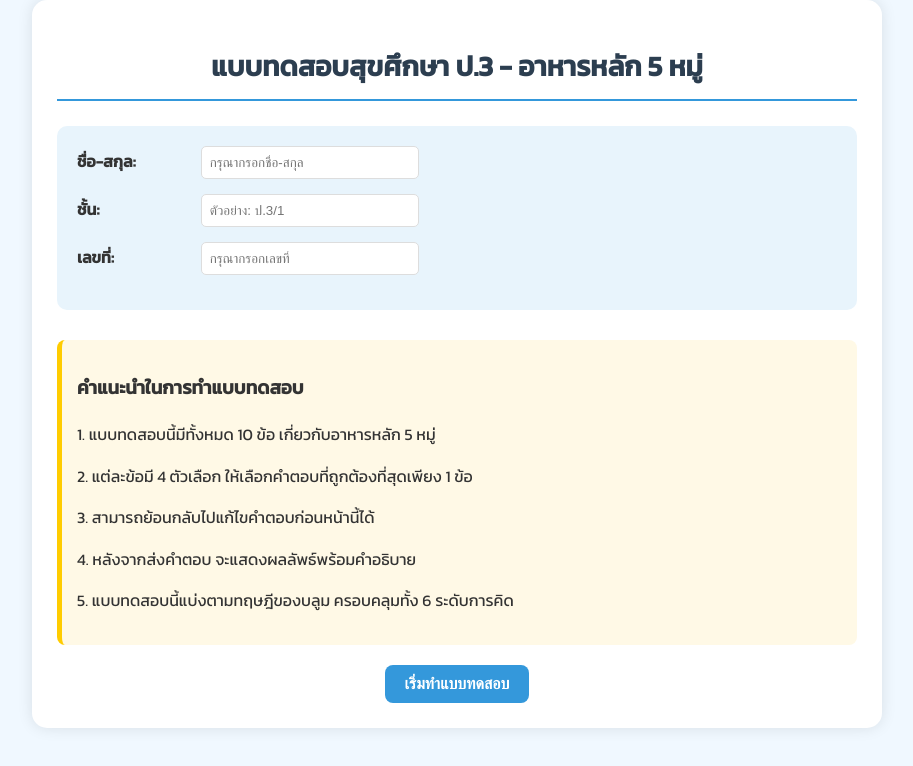
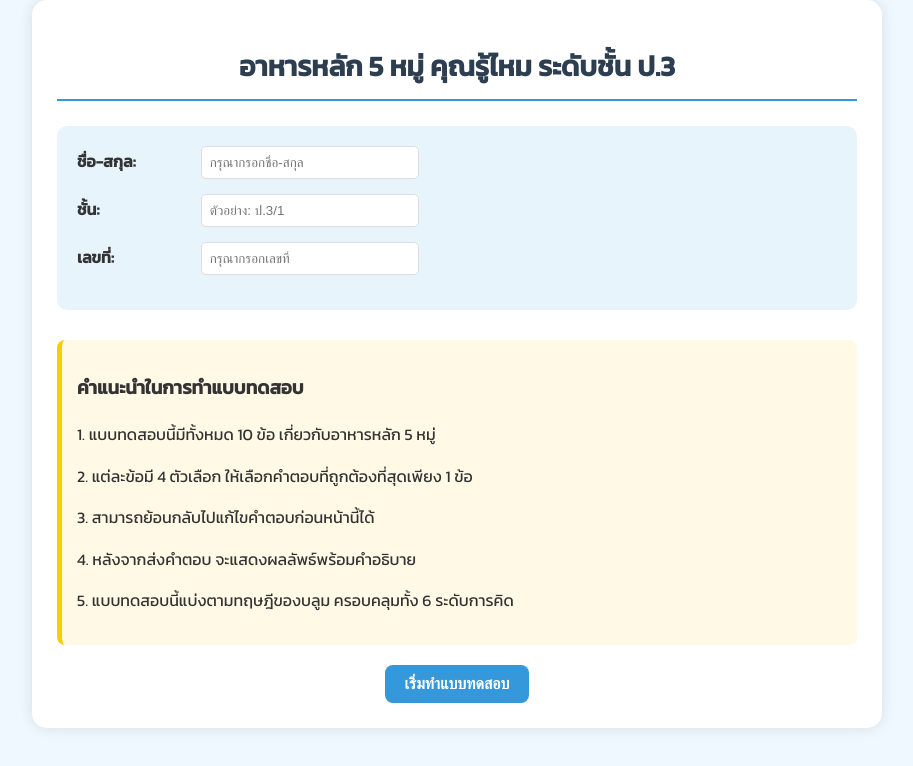
Before and after one commit to krunid/5mainfoodgroupstestGrade3, a plain HTML site: page index.html in a window 1280 px wide. Shown: the whole page, without its empty margins (183-1096 px from the left). Drawn offline with Linux system fonts and the light colour scheme.

Commit message:
Update index.html

```diff
--- a/index.html
+++ b/index.html
@@ -251,7 +251,7 @@
     <div class="container">
         <!-- หน้าข้อมูลนักเรียน -->
         <div id="info-page" class="info-page active-page">
-            <h1>แบบทดสอบสุขศึกษา ป.3 - อาหารหลัก 5 หมู่</h1>
+            <h1>อาหารหลัก 5 หมู่ คุณรู้ไหม ระดับชั้น ป.3</h1>
 
             <div class="student-info">
                 <div class="info-row">
@@ -282,6 +282,7 @@
 
         <!-- หน้าทำแบบทดสอบ -->
         <div id="quiz-page" class="quiz-page">
+             <h1>อาหารหลัก 5 หมู่ คุณรู้ไหม ระดับชั้น ป.3</h1>
             <div class="progress-bar">
                 <div id="progress" class="progress"></div>
             </div>
```
